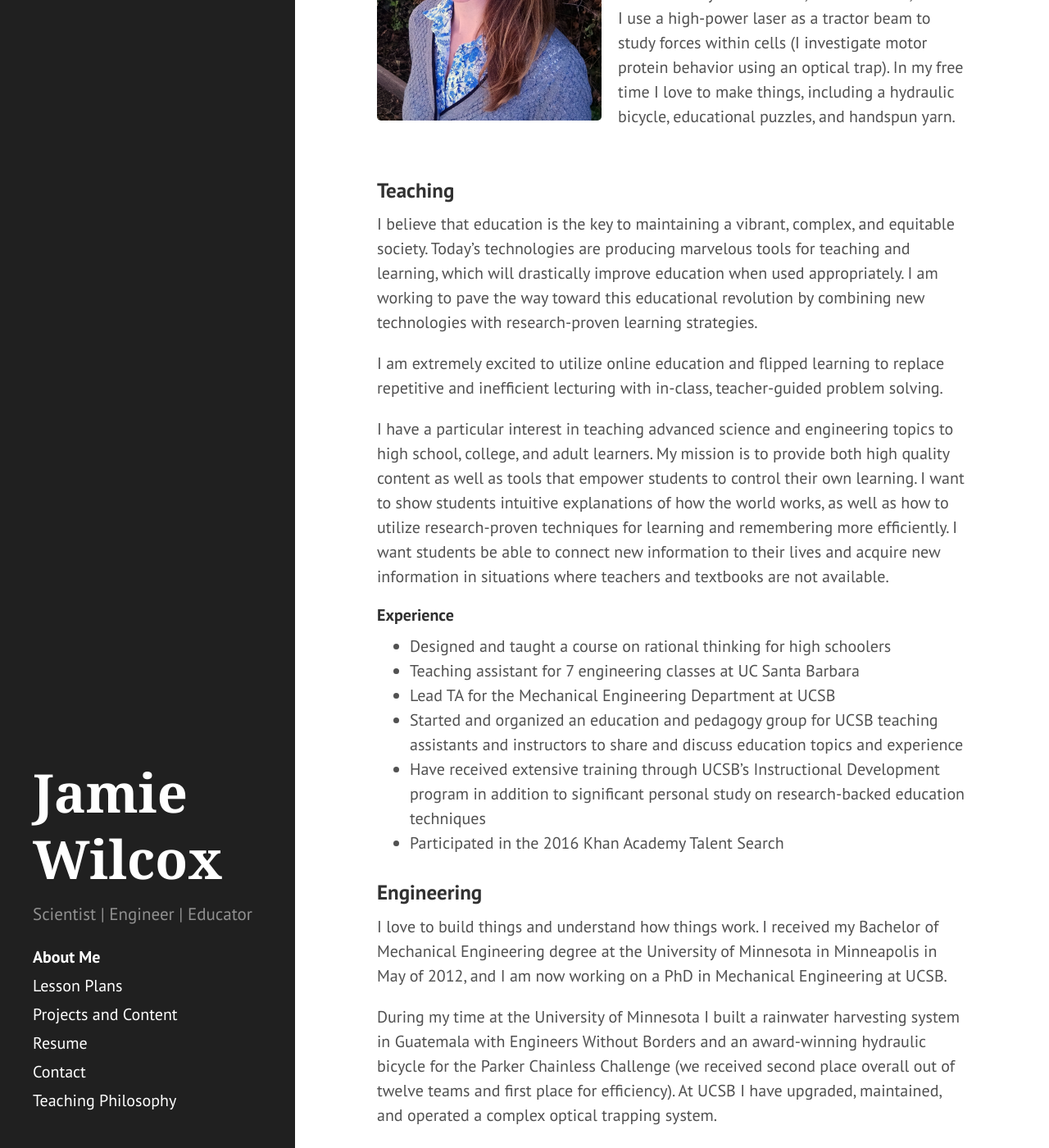
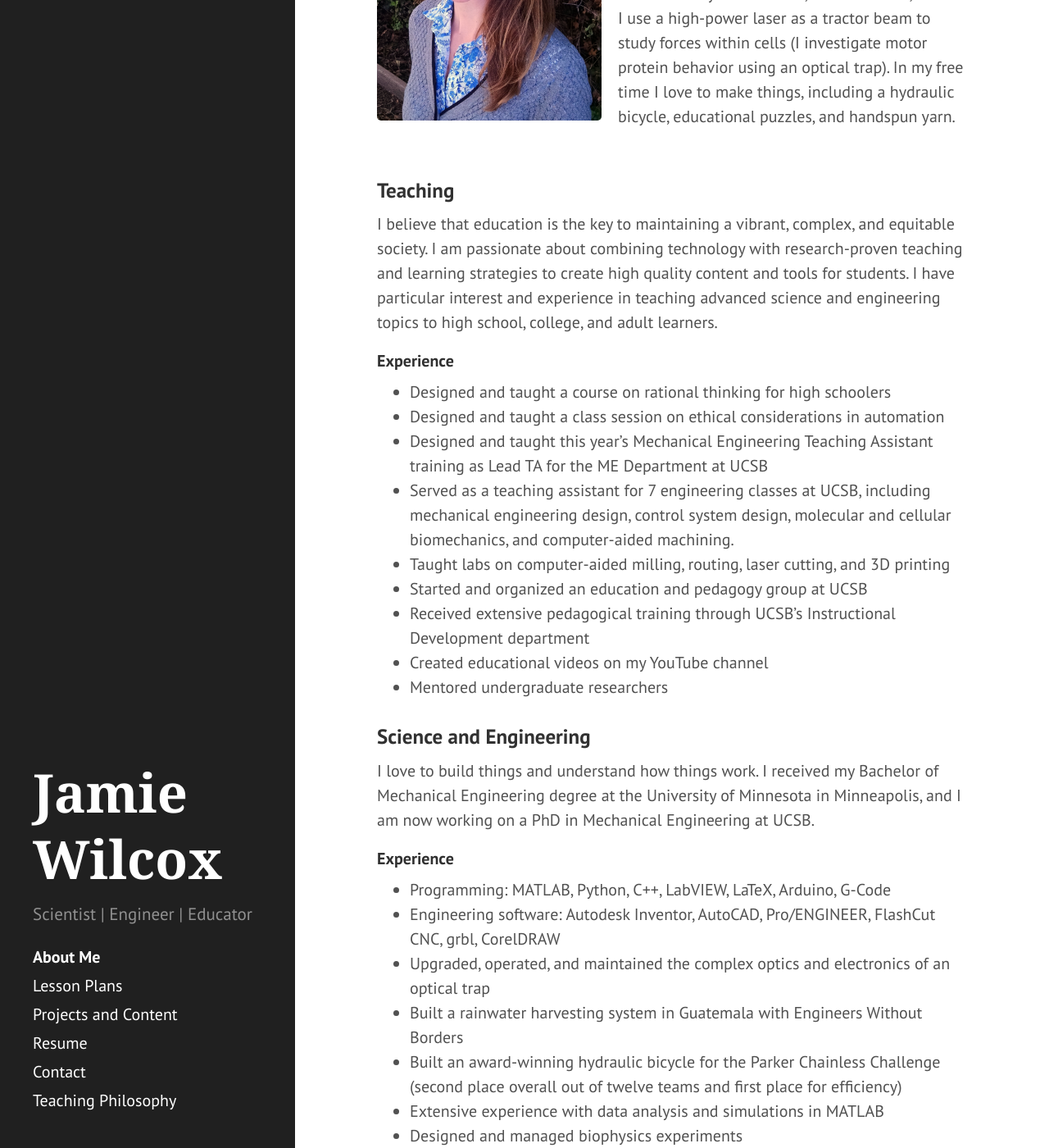
Before and after one commit to yellowcrayon/yellowcrayon.github.io, a Jekyll site: the page built from index.md, in a window 1280 px wide and 1400 px high, scrolled down 343 px. Shown: the whole window at 82% size. Built offline with Jekyll 4.4.1, drawn with Linux system fonts in a browser that asks for light colours; some of the changed text lies outside the part shown.

Commit message:
Shortened About Me

```diff
--- a/index.md
+++ b/index.md
@@ -13,50 +13,32 @@ I am an <b>instructional designer with an engineering and science background</b>
 <br/>
 ### Teaching
 
-I believe that education is the key to maintaining a vibrant, complex, and equitable society. Today's technologies are producing marvelous tools for teaching and learning, which will drastically improve education when used appropriately. I am working to pave the way toward this educational revolution by combining new technologies with research-proven learning strategies.
+I believe that education is the key to maintaining a vibrant, complex, and equitable society. I am passionate about combining technology with research-proven teaching and learning strategies to create high quality content and tools for students. I have particular interest and experience in teaching advanced science and engineering topics to high school, college, and adult learners.
 
-I am extremely excited to utilize online education and flipped learning to replace repetitive and inefficient lecturing with in-class, teacher-guided problem solving.
-
-I have a particular interest in teaching advanced science and engineering topics to high school, college, and adult learners. My mission is to provide both high quality content as well as tools that empower students to control their own learning. I want to show students intuitive explanations of how the world works, as well as how to utilize research-proven techniques for learning and remembering more efficiently. I want students be able to connect new information to their lives and acquire new information in situations where teachers and textbooks are not available.
 
 #### Experience
 
 - Designed and taught a course on rational thinking for high schoolers
-- Teaching assistant for 7 engineering classes at UC Santa Barbara
-- Lead TA for the Mechanical Engineering Department at UCSB
-- Started and organized an education and pedagogy group for UCSB teaching assistants and instructors to share and discuss education topics and experience
-- Have received extensive training through UCSB's Instructional Development program
-in addition to significant personal study on research-backed education techniques
-- Participated in the 2016 Khan Academy Talent Search
+- Designed and taught a class session on ethical considerations in automation
+- Designed and taught this year's Mechanical Engineering Teaching Assistant training as Lead TA for the ME Department at UCSB
+- Served as a teaching assistant for 7 engineering classes at UCSB, including mechanical engineering design, control system design, molecular and cellular biomechanics, and computer-aided machining.
+- Taught labs on computer-aided milling, routing, laser cutting, and 3D printing
+- Started and organized an education and pedagogy group at UCSB
+- Received extensive pedagogical training through UCSB's Instructional Development department
+- Created educational videos on my YouTube channel
+- Mentored undergraduate researchers
 
-### Engineering
 
-I love to build things and understand how things work. I received my Bachelor of Mechanical Engineering degree at the University of Minnesota in Minneapolis in May of 2012, and I am now working on a PhD in Mechanical Engineering at UCSB.
+### Science and Engineering
 
-During my time at the University of Minnesota I built a rainwater harvesting system in Guatemala with Engineers Without Borders and an award-winning hydraulic bicycle for the Parker Chainless Challenge (we received second place overall out of twelve teams and first place for efficiency). At UCSB I have upgraded, maintained, and operated a complex optical trapping system.
-
-At UCSB I have been a Teaching Assistant for seven engineering classes, my favorites being Computer Aided Machining and Control System Design. I love to design and teach lessons where students can create, take things apart, make predictions, and test them out. I guide my students to connect what they're learning to the broader picture, and to understand the basic underlying principles at work.
+I love to build things and understand how things work. I received my Bachelor of Mechanical Engineering degree at the University of Minnesota in Minneapolis, and I am now working on a PhD in Mechanical Engineering at UCSB.
 
 #### Experience
 
-- Programming: MATLAB, LabVIEW, C++, LaTeX, Arduino, Python, G-Code
-- Engineering software: Pro/ENGINEER, Autodesk Inventor, AutoCAD, FlashCut CNC, grbl, CorelDRAW
-- Designed and taught a class session on ethical considerations in automation
-- Taught lab sessions on computer-aided milling and routing, laser cutting, and 3D printing
-- Was a teaching assistant for classes on mechanical engineering design, control system design, molecular and cellular biomechanics, and computer-aided machining
-- Maintained, upgraded, and operated the complex optics and electronics of an optical trap
-
-### Science
-
-In my PhD research I use an optical trap (a tightly-focused laser that acts like a tiny tractor beam) to measure the force applied by motor proteins (machines that move cargo around your cells).
-
-As a scientist, sharing my research and knowledge is one of the most important parts of my job. At UCSB I have given over fifty technical presentations. I have mentored undergraduate students in the lab, and I have volunteered at science outreach events.
-
-I designed and taught a course for high schoolers where I covered topics on rational thinking, including memories, cognitive biases, and designing experiments. I want to share the scientific method with the world, and to help people use the tools of rationality to make decisions that will have the outcomes they want.
-
-#### Experience
-
-- Designed and managed experiments and projects
-- Mentored undergraduate researchers
-- Extensive experience with technical presentations
+- Programming: MATLAB, Python, C++, LabVIEW, LaTeX, Arduino, G-Code
+- Engineering software: Autodesk Inventor, AutoCAD, Pro/ENGINEER, FlashCut CNC, grbl, CorelDRAW
+- Upgraded, operated, and maintained the complex optics and electronics of an optical trap
+- Built a rainwater harvesting system in Guatemala with Engineers Without Borders
+- Built an award-winning hydraulic bicycle for the Parker Chainless Challenge (second place overall out of twelve teams and first place for efficiency)
 - Extensive experience with data analysis and simulations in MATLAB
+- Designed and managed biophysics experiments
```
Also changed, not shown: p6-teaching-philosophy.md (renamed from p5-teaching-philosophy.md).
